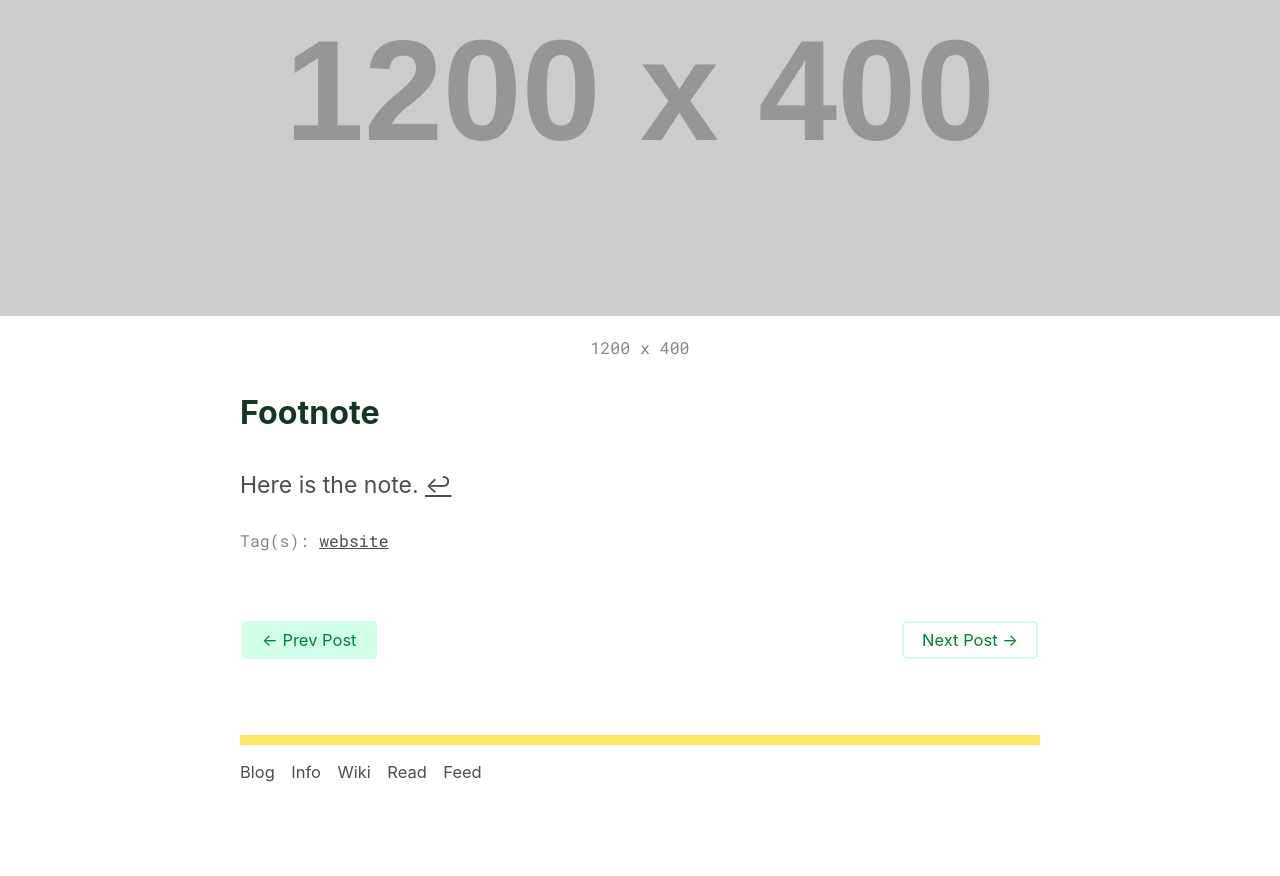
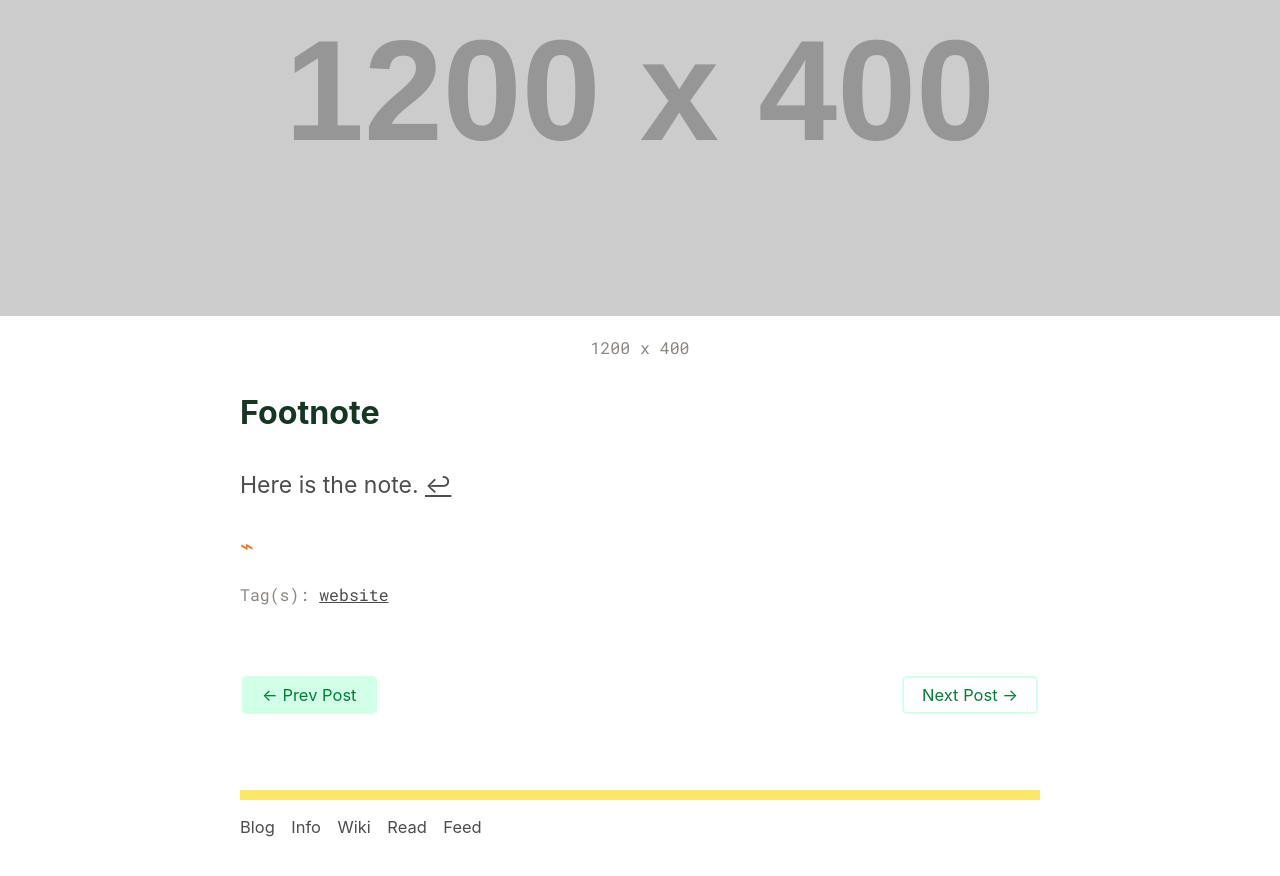
Before and after one commit to ajpwalser/ajpwalser.github.io, a Jekyll site: the page built from _posts/2020-04-17-Styles.md, in a window 1280 px wide and 900 px high, scrolled down 4420 px. Shown: the top 876 px of the window. Built offline with Jekyll 4.4.1, drawn with Linux system fonts in a browser that asks for light colours; some web fonts are replaced; before the commit the page ends 5265 px from its top, so only the background shows below that.

Commit message:
Update post.html

```diff
--- a/_layouts/post.html
+++ b/_layouts/post.html
@@ -6,7 +6,7 @@ layout: default
    <h2 class="name headline" itemprop="name headline">{{ page.title | escape }}</h2>
    <p class="time"><time datetime="{{ page.date | date_to_xmlschema }}" itemprop="datePublished">{{ page.date | date: "%B %-d, %Y" }}</time></p>
    <div itemprop="articleBody">
-      {{ content }}
+      {{ content }}<span class="end">⌁</span>
    </div>
    <p class="meta">{% for tag in page.tags %}Tag(s): <a href="{{ site.url }}/tags/#{{ tag | cgi_escape }}" title="Posts tagged “{{ tag }}”" rel="tag">{{ tag }}</a>{% unless forloop.last %}&nbsp;{% endunless %}{% endfor %}</p>
    <div class="post-nav">
```
